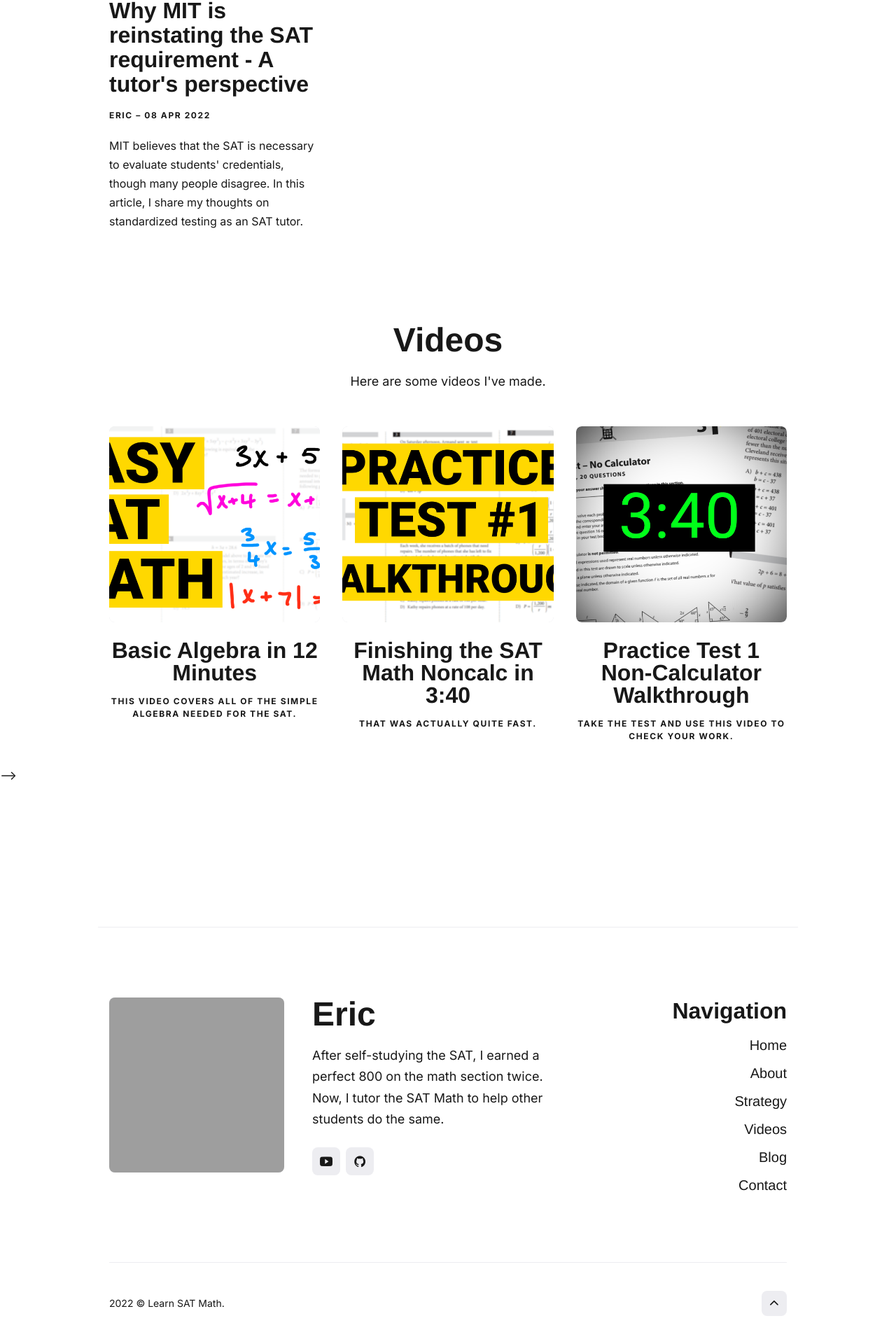
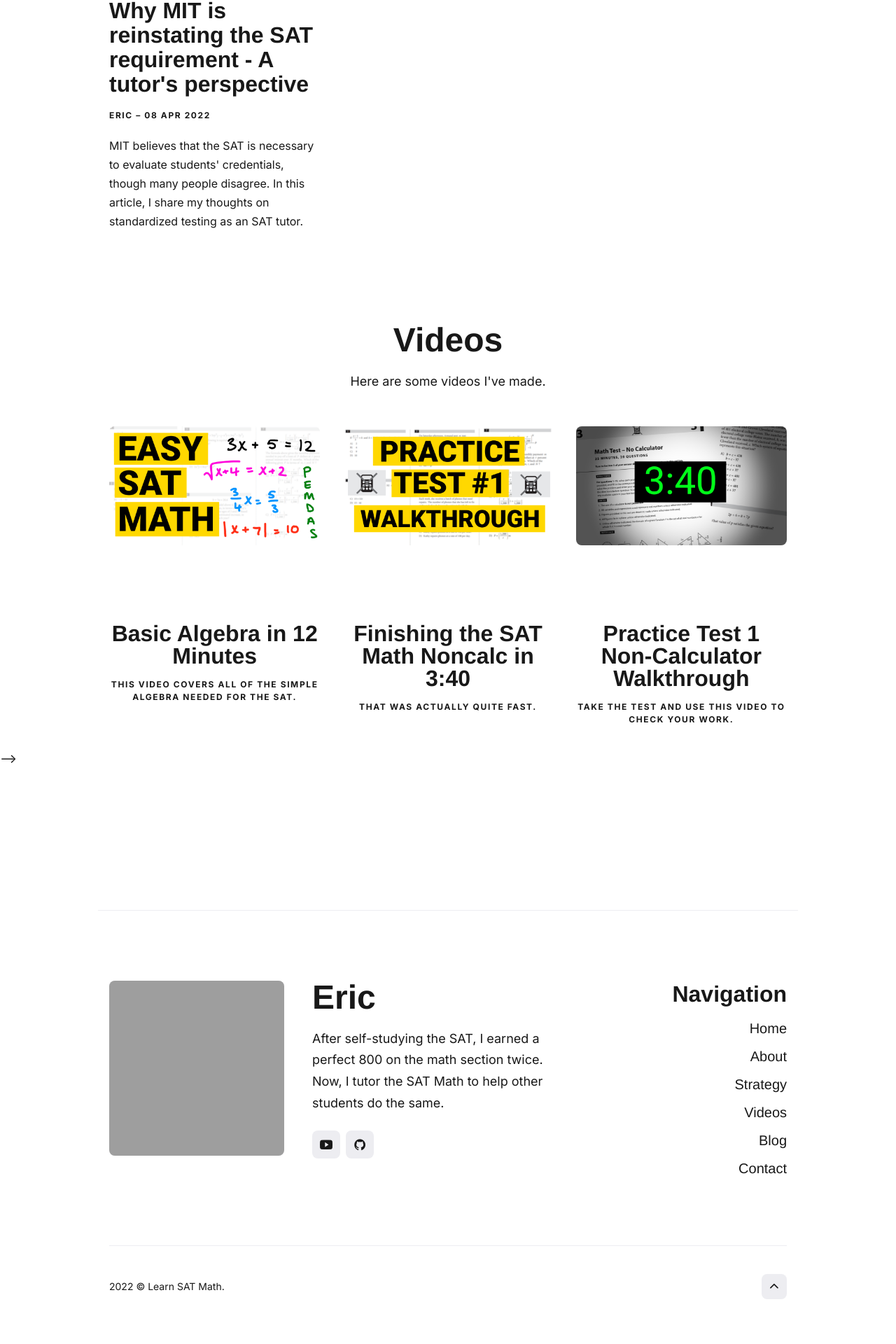
Before and after one commit to qExobyte/qExobyte.github.io, a Jekyll site: the page built from index.html, in a window 1280 px wide. Shown: the part 2334-4254 px from the top of the page at 70% size. Built offline with Jekyll 4.4.1, drawn with Linux system fonts in a browser that asks for light colours; nearby versions of some CDN libraries; some web fonts are replaced; after the commit the page ends 4230 px from its top, so only the background shows below that; grey boxes are pictures that could not be loaded.

Commit message:
i think this is fine

```diff
--- a/_sass/3-modules/_projects.scss
+++ b/_sass/3-modules/_projects.scss
@@ -22,12 +22,18 @@
   }
 }
 
+// TODO FIGURE THIS OUT
+.project__content {
+  width: 100%;
+  height: 20%;
+}
+
 .project__image {
   position: relative;
-  display: block;
+  // display: inline-flex;
   width: 100%;
   height: 100%;
-  min-height: 280px;
+  // min-height: 280px;
   border-radius: 8px;
   user-select: none;
   transform: translate(0);
@@ -45,7 +51,7 @@
     top: 0;
     left: 0;
     width: 100%;
-    height: 100%;
+    height: 70;
     object-fit: cover;
     border-radius: 8px;
     pointer-events: none;
```
